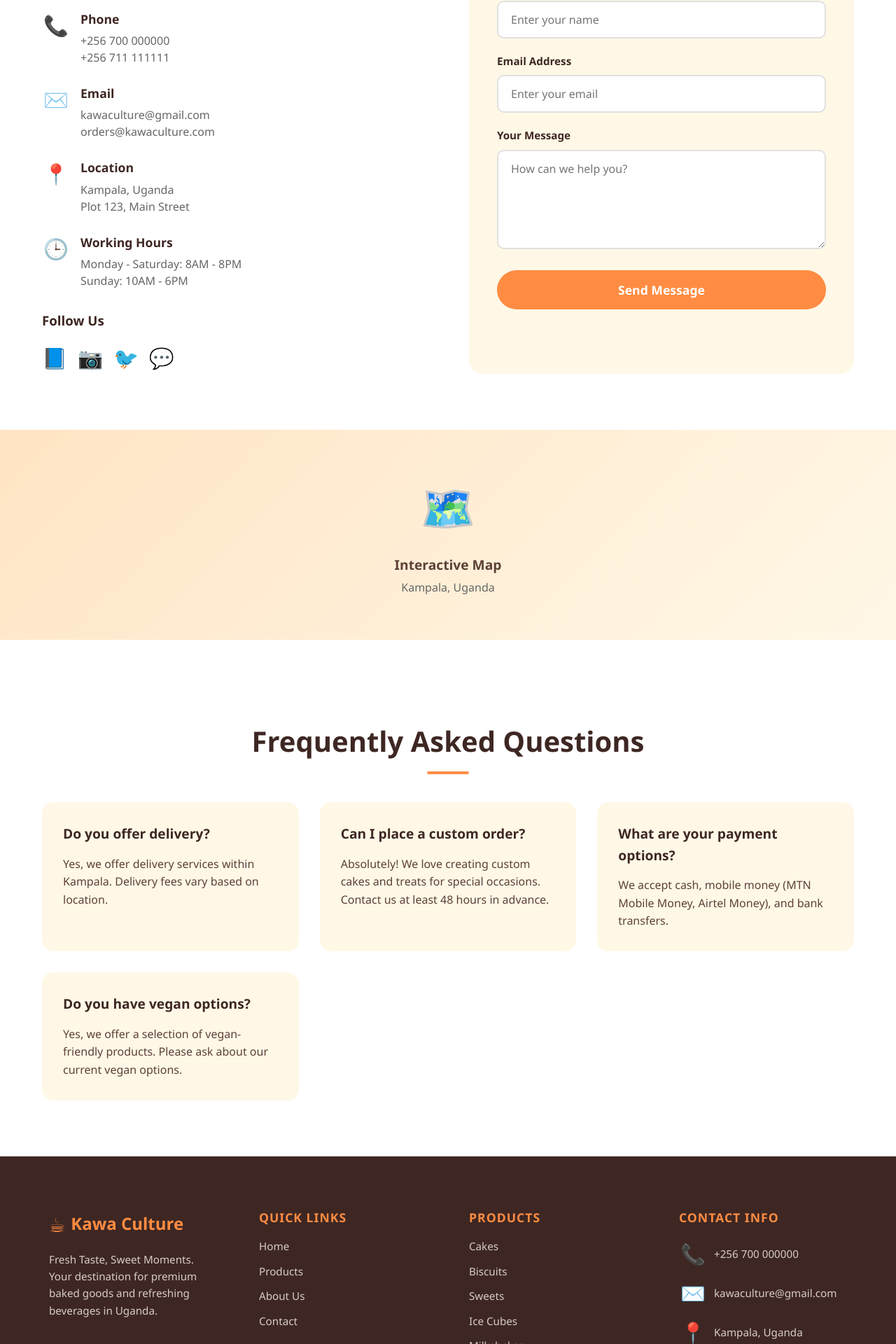
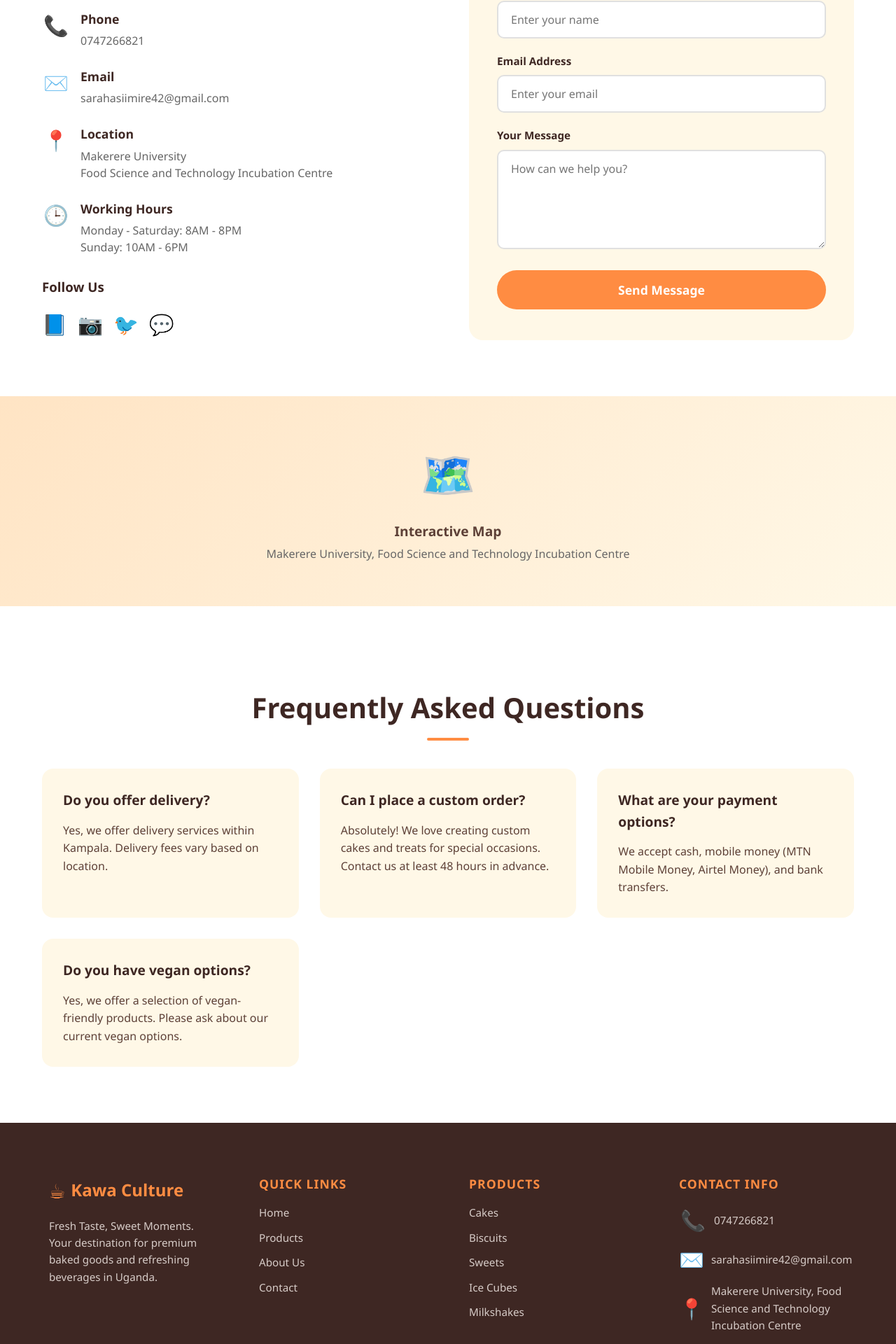
Before and after one commit to lubegaibra24-a11y/kawa_culture, a React (Create React App) app: page /contact in a window 1280 px wide. Shown: the part 595-2515 px from the top of the page at 70% size. Built offline with nearby package versions, Linux system fonts and the light colour scheme.

Commit message:
changed contacts

```diff
--- a/src/components/Footer.js
+++ b/src/components/Footer.js
@@ -43,15 +43,15 @@ const Footer = () => {
           <ul className="footer-contact">
             <li>
               <span className="contact-icon">📞</span>
-              <span>+256 700 000000</span>
+              <span>0747266821</span>
             </li>
             <li>
               <span className="contact-icon">✉️</span>
-              <span>kawaculture@gmail.com</span>
+              <span>sarahasiimire42@gmail.com</span>
             </li>
             <li>
               <span className="contact-icon">📍</span>
-              <span>Kampala, Uganda</span>
+              <span>Makerere University, Food Science and Technology Incubation Centre</span>
             </li>
           </ul>
         </div>
--- a/src/pages/Contact.js
+++ b/src/pages/Contact.js
@@ -54,8 +54,7 @@ const Contact = () => {
                   <div className="contact-icon">📞</div>
                   <div className="contact-detail">
                     <h3>Phone</h3>
-                    <p>+256 700 000000</p>
-                    <p>+256 711 111111</p>
+                    <p>0747266821</p>
                   </div>
                 </div>
 
@@ -63,8 +62,7 @@ const Contact = () => {
                   <div className="contact-icon">✉️</div>
                   <div className="contact-detail">
                     <h3>Email</h3>
-                    <p>kawaculture@gmail.com</p>
-                    <p>orders@kawaculture.com</p>
+                    <p>sarahasiimire42@gmail.com</p>
                   </div>
                 </div>
 
@@ -72,8 +70,8 @@ const Contact = () => {
                   <div className="contact-icon">📍</div>
                   <div className="contact-detail">
                     <h3>Location</h3>
-                    <p>Kampala, Uganda</p>
-                    <p>Plot 123, Main Street</p>
+                    <p>Makerere University</p>
+                    <p>Food Science and Technology Incubation Centre</p>
                   </div>
                 </div>
 
@@ -164,7 +162,7 @@ const Contact = () => {
           <div className="map-placeholder">
             <span className="map-icon">🗺️</span>
             <p>Interactive Map</p>
-            <p className="map-address">Kampala, Uganda</p>
+            <p className="map-address">Makerere University, Food Science and Technology Incubation Centre</p>
           </div>
         </div>
       </section>
```
